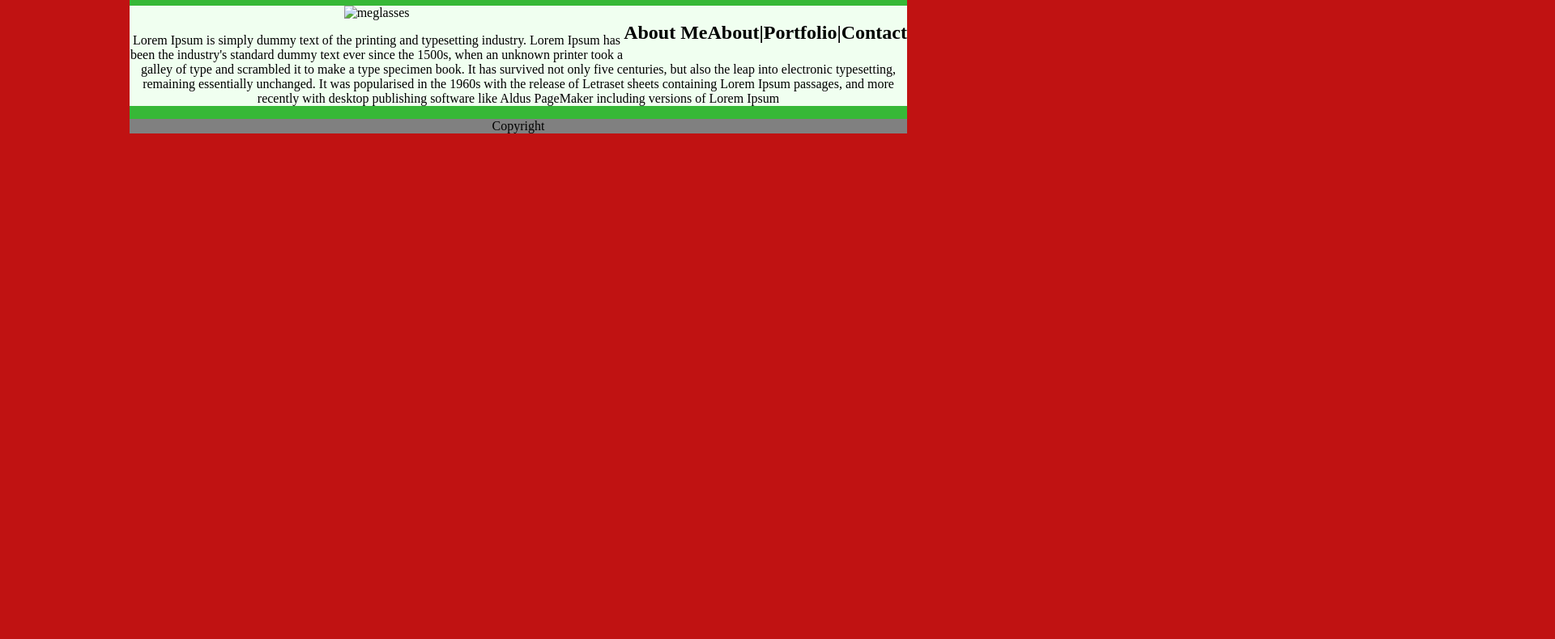
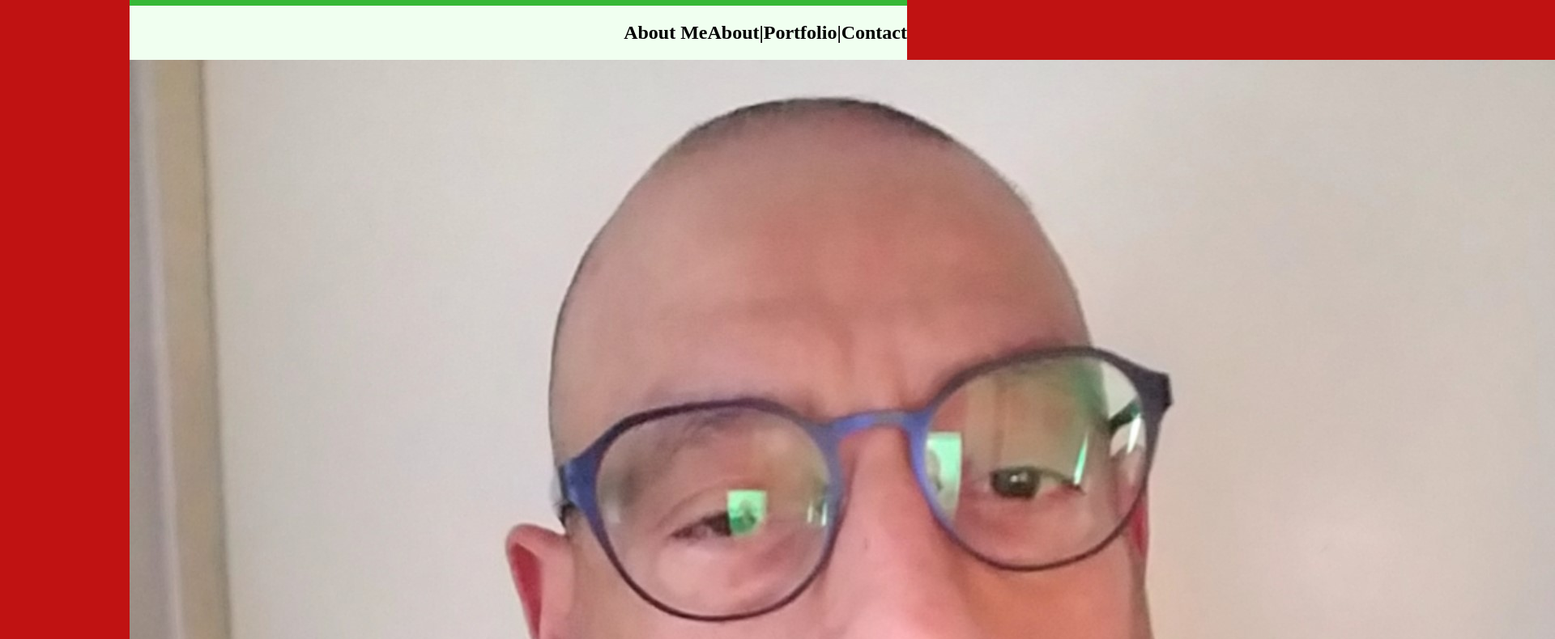
Before and after one commit to rafaelestradajr/portfolio, a plain HTML site: page index.html in a window 1280 px wide. Shown: the part 73-863 px from the top of the page at 81% size, 1920 px wide, since content can reach past the window. Before the commit the page ends 800 px from the top, so only its background shows below. Drawn offline with Linux system fonts and the light colour scheme.

Commit message:
fixed image

```diff
--- a/index.html
+++ b/index.html
@@ -20,7 +20,7 @@
                 <div id="main">
 
                     <h2>About Me</h2>
-                    <img src="pictures/meglasses.jpg" alt="meglasses">
+                    <img src="./meglasses.jpg" alt="meglasses">
 
 
 
```
